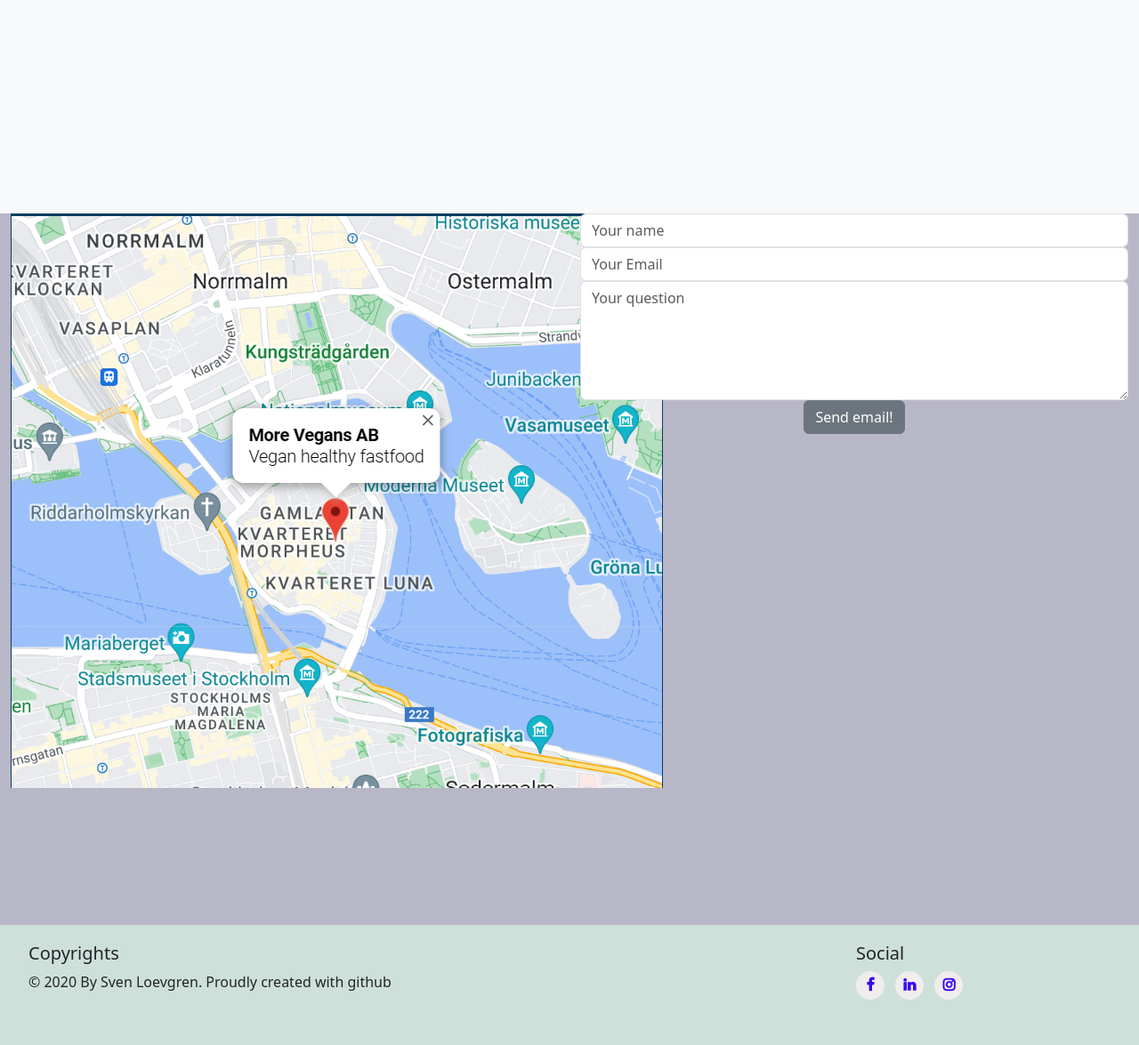
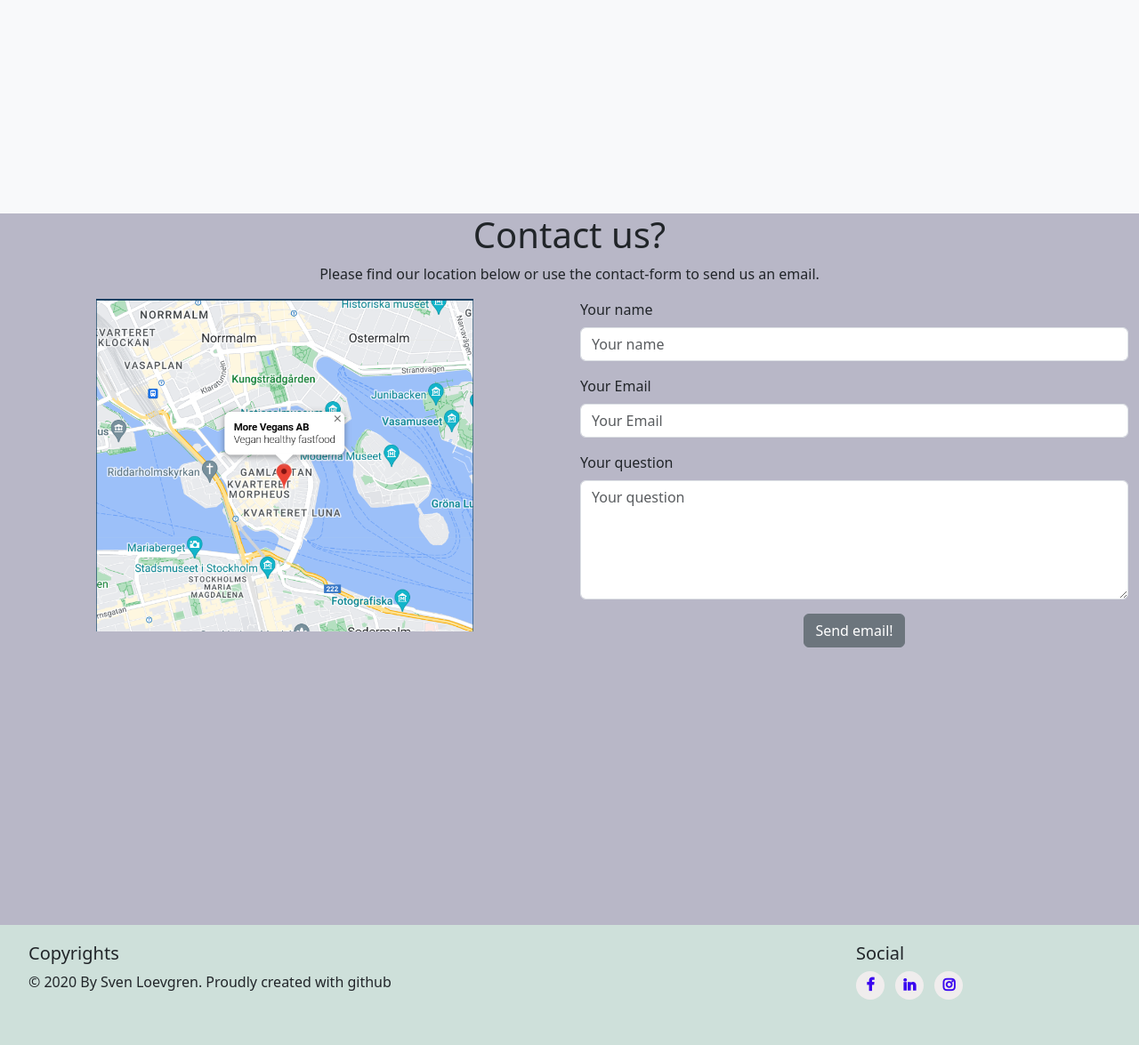
Before and after one commit to SvenLoevgren/fullstack-portfolio4, a Django app: page / in a window 1280 px wide. Shown: the part 1360-2535 px from the top of the page at 89% size. Run offline with Django 3.2, Linux system fonts and the light colour scheme; some libraries are stand-ins or nearby versions.

Commit message:
email contactform styling added but not finished

```diff
--- a/static/css/main.css
+++ b/static/css/main.css
@@ -70,6 +70,13 @@ section {
     margin-top: 0;
 }
 
+#section3 img {
+    max-width: 100%;
+    height: auto;
+    object-fit: contain;
+  }
+
+
 /* .z-index {
     position: fixed;
     top: 0;
--- a/templates/fastfood/fastfood_home.html
+++ b/templates/fastfood/fastfood_home.html
@@ -13,6 +13,16 @@
   <title>Fastfood</title>
 </head>
 <body>
+  <style>
+
+  #section3 img {
+    max-width: 100%;
+    height: auto;
+    object-fit: contain;
+    max-height: 66%;
+  }
+
+  </style>
   <nav class="navbar navbar-expand-lg bg-body-tertiary fixed-top">
     <div class="container-fluid">
       <div class="navbar-brand">
@@ -54,14 +64,15 @@
       <button class="btn btn-primary">Booking!</button>
     </div>
   </section>
-  <section id="section3" class="container-fluid">
+ <!-- <section id="section3" class="container-fluid">
+
       <div class="row">
         <div class="col-sm-6">
-          <!-- Content for the left half of the section -->
+
           <img src='{% static "img/MAP.png" %}' alt="Map to find our restaurant">
         </div>
         <div class="col-sm-6">
-          <!-- Content for the right half of the section -->
+
           <form onsubmit="return sendMail(this);">
             <input type="text" name="name" class="form-control" id="fullname" placeholder="Your name" required />
             <input type="text" name="emailaddress" class="form-control" id="emailaddress" placeholder="Your Email" required />
@@ -70,7 +81,40 @@
         </form>
         </div>
       </div>
+  </section> -->
+  <section id="section3" class="container-fluid">
+    <div class="row">
+      <div class="col-md-12">
+        <div class="d-flex justify-content-center text-center">
+          <h1>Contact us?</h1>
+        </div>
+        <div class="d-flex justify-content-center text-center">
+          <p>Please find our location below or use the contact-form to send us an email.</p>
+        </div>
+      </div>
+      <div class="col-md-6">
+        <img src="{% static 'img/MAP.png' %}" alt="Map to find our restaurant" class="d-block mx-auto mb-4">
+      </div>
+      <div class="col-md-6">
+        <form onsubmit="return sendMail(this);">
+          <div class="mb-3">
+            <label for="fullname" class="form-label">Your name</label>
+            <input type="text" name="name" class="form-control" id="fullname" placeholder="Your name" required>
+          </div>
+          <div class="mb-3">
+            <label for="emailaddress" class="form-label">Your Email</label>
+            <input type="text" name="emailaddress" class="form-control" id="emailaddress" placeholder="Your Email" required>
+          </div>
+          <div class="mb-3">
+            <label for="projectsummary" class="form-label">Your question</label>
+            <textarea rows="5" name="projectsummary" class="form-control" id="projectsummary" placeholder="Your question" required></textarea>
+          </div>
+          <button type="submit" class="btn btn-secondary d-block mx-auto">Send email!</button>
+        </form>
+      </div>
+    </div>
   </section>
+
 
   <footer class="container-fluid">
     <div id="footer-details" class="row">
```
